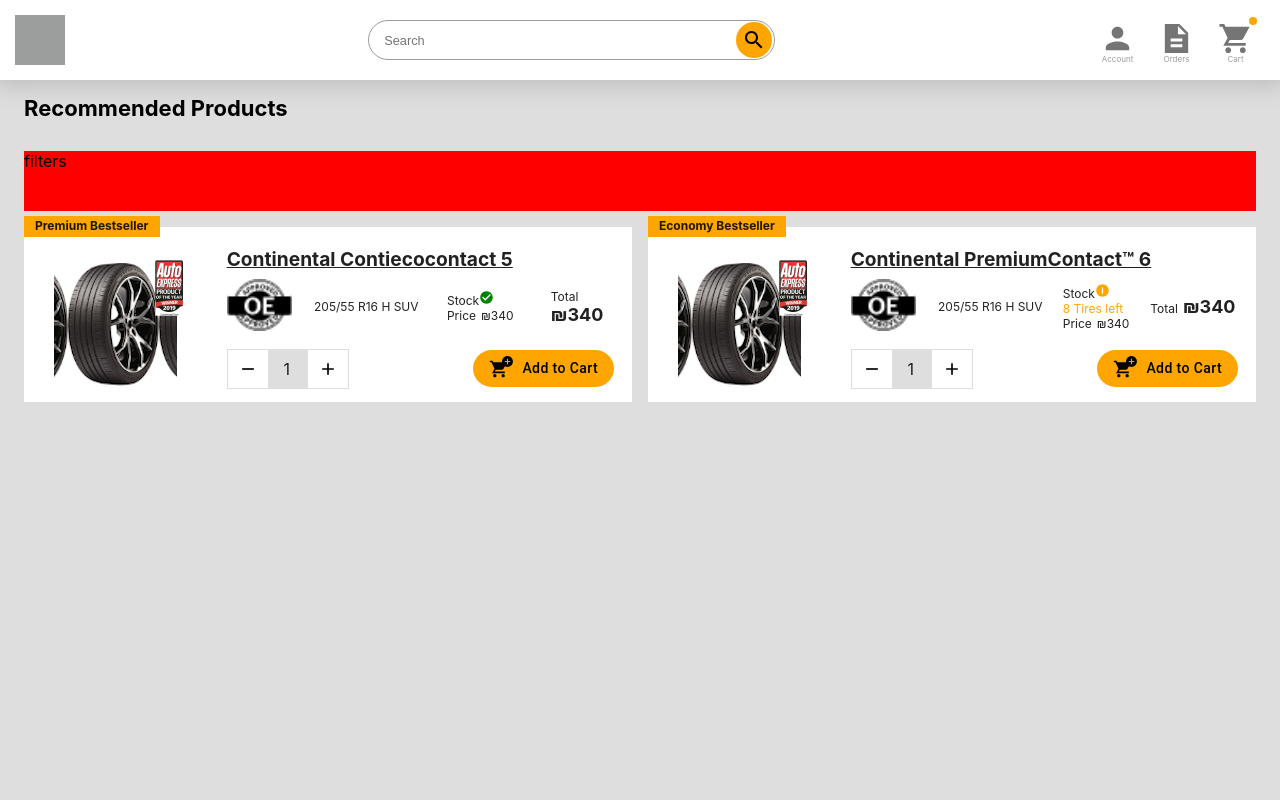
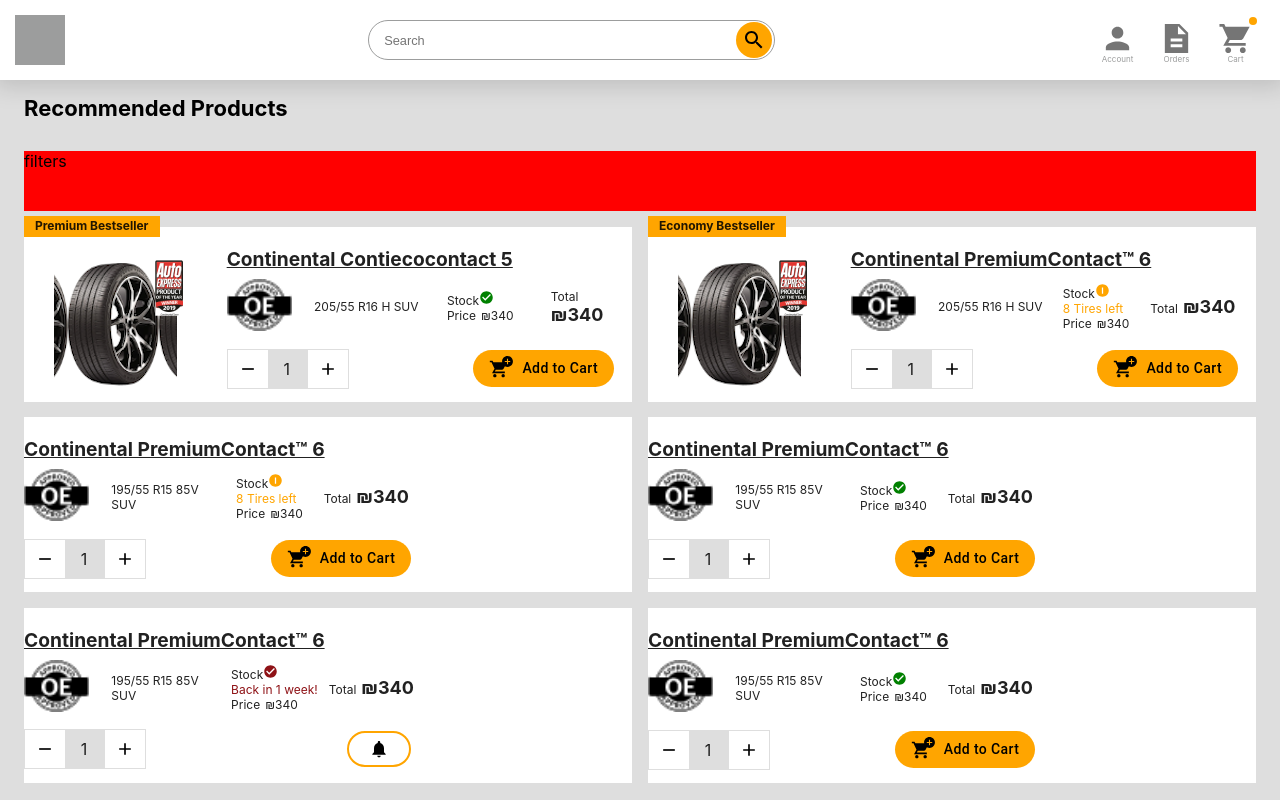
Before and after one commit to apomarinov/react-responsive, a React (Create React App) app: page / in a window 1280 px wide. Built offline with nearby package versions, Linux system fonts and the light colour scheme.

Commit message:
add base product view

```diff
--- a/src/components/ProductView.js
+++ b/src/components/ProductView.js
@@ -6,11 +6,22 @@
 import RecommendedProductView from "./RecommendedProductView";
 import products from '../products.json'
 
+
 const useStyles = makeStyles((theme) =>
     createStyles({
-        root: {
-            width: '100%'
-        }
+        recommendedView: {
+            height: '190px',
+        },
+        [theme.breakpoints.down('md')]: {
+            recommendedView: {
+                height: '230px',
+            },
+        },
+        [theme.breakpoints.down('sm')]: {
+            recommendedView: {
+                height: '250px',
+            },
+        },
     }),
 );
 
@@ -20,6 +31,9 @@
     } = props;
     const classes = useStyles();
     const recommendedProducts = products.recommended.map((product) => {
+        return Object.assign(Object.create(products.product), product);
+    });
+    const productList = products.list.map((product) => {
         return Object.assign(Object.create(products.product), product);
     });
     return (
@@ -35,11 +49,21 @@
                 <Grid item xs={12}>
                     <div style={{width:'100%', height: '60px', backgroundColor: 'red'}}>filters</div>
                 </Grid>
-                <Grid item xs={12}>
+                <Grid item xs={12} className={classes.recommendedView}>
                     <RecommendedProductView products={recommendedProducts}/>
                 </Grid>
                 <Grid item xs={12}>
-
+                    <Grid
+                        container
+                        justify="space-around"
+                        spacing={2}
+                    >
+                        {productList.map((product, index) =>
+                            <Grid key={product.id} item sm={6}>
+                                <ProductLarge product={product}/>
+                            </Grid>
+                        )}
+                    </Grid>
                 </Grid>
             </Grid>
         </React.Fragment>
--- a/src/components/product/ProductLarge.js
+++ b/src/components/product/ProductLarge.js
@@ -28,7 +28,7 @@
     return (
         <div className={classes.root}>
             <Paper elevation={0} square>
-                {product.badgeText?.length && (
+                {product.badgeText?.length > 0 && (
                     <React.Fragment>
                         <span className={classes.clipMask}/>
                         <span className={classes.badgeText}>{product.badgeText}</span>
@@ -43,6 +43,7 @@
                         justify="flex-start"
                         spacing={0}
                     >
+                        {product.image && (
                             <Grid item xs={4}>
                                 <div className={classes.cover}>
                                     <img src={product.image} alt={product.name} className={classes.image}/>
@@ -51,6 +52,7 @@
                                     )}
                                 </div>
                             </Grid>
+                        )}
                         <Grid item xs={8} className={classes.productInfo}>
                             <Grid
                                 container
--- a/src/products.json
+++ b/src/products.json
@@ -57,6 +57,40 @@
     }
   ],
   "list": [
-
+    {
+      "id":  12,
+      "isApproved": true,
+      "image": null,
+      "stock":  {
+        "status": "depleting",
+        "description": " Tires left",
+        "quantity": 8
+      }
+    },
+    {
+      "id":  13,
+      "isApproved": true,
+      "image": null,
+      "stock": {
+        "status": "full"
+      }
+    },
+    {
+      "id":  14,
+      "isApproved": true,
+      "image": null,
+      "stock":  {
+        "status": "out",
+        "description": "Back in 1 week!"
+      }
+    },
+    {
+      "id":  15,
+      "isApproved": true,
+      "image": null,
+      "stock":  {
+        "status": "full"
+      }
+    }
   ]
 }
```
Lines whose indentation alone changed are shown as unchanged.
